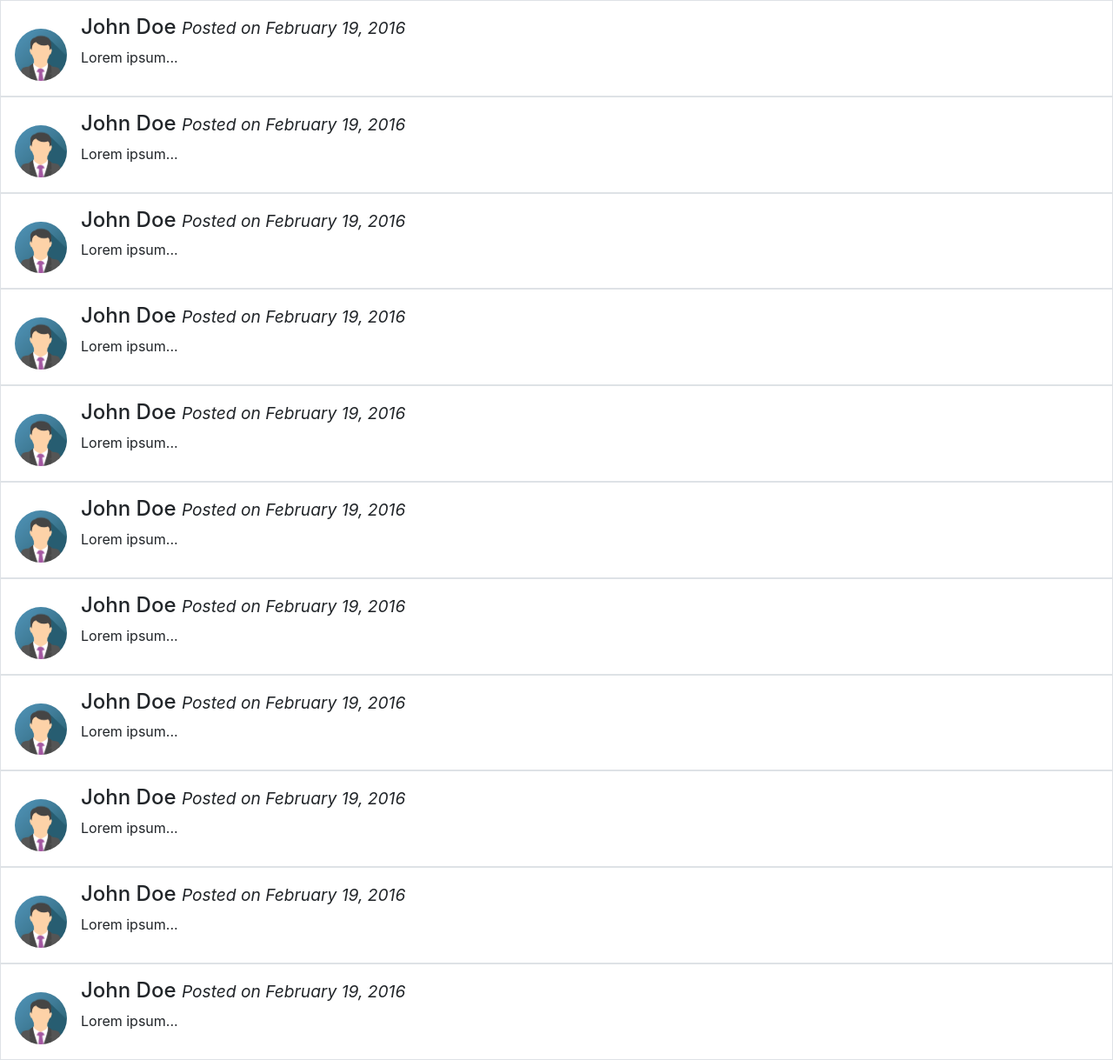
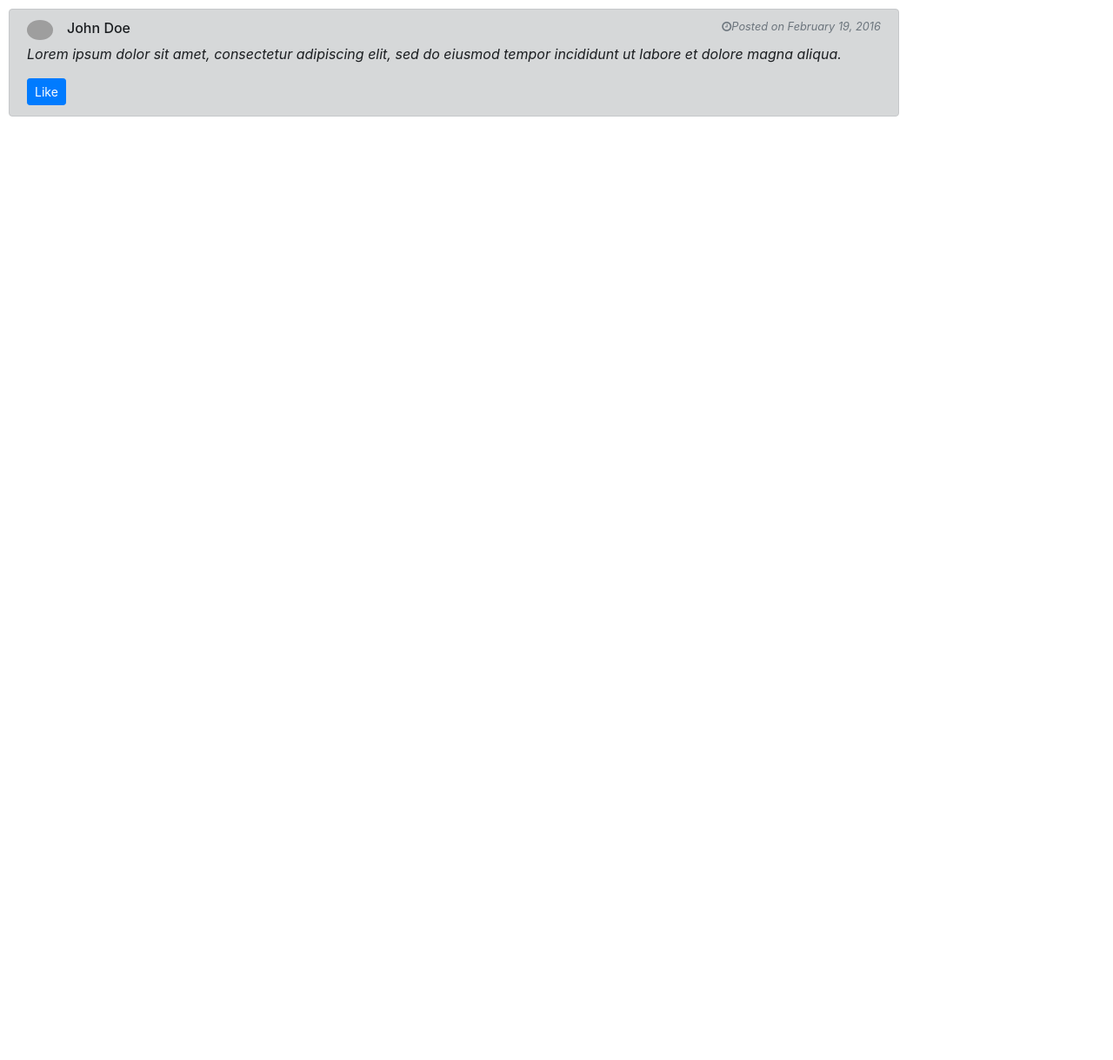
Before and after one commit to Assister2/ChatBook, a PHP site: page /infinite_comment_loading.php in a window 1280 px wide. Shown: the whole page at 87% size. After the commit the page ends 134 px from the top, so only its background shows below. Run offline with PHP 8.4, Linux system fonts and the light colour scheme; grey boxes are pictures that could not be loaded.

Commit message:
comment.php

```diff
--- a/infinite_comment_loading.php
+++ b/infinite_comment_loading.php
@@ -14,85 +14,34 @@
 	    height:200px;
 	    overflow-y: scroll;
 	  }
+	  ::-webkit-scrollbar {
+	      width: 5px;
+	  }
+	  ::-webkit-scrollbar-track {
+	      background: #f1f1f1;
+	  }
+	  ::-webkit-scrollbar-thumb {
+	      background: #888;
+	  }
+	  ::-webkit-scrollbar-thumb:hover {
+	      background: #555;
+	  }
 	</style>
 </head>
 <body>
-	<div class="media border p-3">
-	  <img src="img_avatar3.png" alt="John Doe" class="mr-3 mt-3 rounded-circle" style="width:60px;">
-	  <div class="media-body">
-	    <h4>John Doe <small><i>Posted on February 19, 2016</i></small></h4>
-	    <p>Lorem ipsum...</p>
-	  </div>
-	</div>
-	<div class="media border p-3">
-	  <img src="img_avatar3.png" alt="John Doe" class="mr-3 mt-3 rounded-circle" style="width:60px;">
-	  <div class="media-body">
-	    <h4>John Doe <small><i>Posted on February 19, 2016</i></small></h4>
-	    <p>Lorem ipsum...</p>
-	  </div>
-	</div>
-	<div class="media border p-3">
-	  <img src="img_avatar3.png" alt="John Doe" class="mr-3 mt-3 rounded-circle" style="width:60px;">
-	  <div class="media-body">
-	    <h4>John Doe <small><i>Posted on February 19, 2016</i></small></h4>
-	    <p>Lorem ipsum...</p>
-	  </div>
-	</div>
-	<div class="media border p-3">
-	  <img src="img_avatar3.png" alt="John Doe" class="mr-3 mt-3 rounded-circle" style="width:60px;">
-	  <div class="media-body">
-	    <h4>John Doe <small><i>Posted on February 19, 2016</i></small></h4>
-	    <p>Lorem ipsum...</p>
-	  </div>
-	</div>
-	<div class="media border p-3">
-	  <img src="img_avatar3.png" alt="John Doe" class="mr-3 mt-3 rounded-circle" style="width:60px;">
-	  <div class="media-body">
-	    <h4>John Doe <small><i>Posted on February 19, 2016</i></small></h4>
-	    <p>Lorem ipsum...</p>
-	  </div>
-	</div>
-	<div class="media border p-3">
-	  <img src="img_avatar3.png" alt="John Doe" class="mr-3 mt-3 rounded-circle" style="width:60px;">
-	  <div class="media-body">
-	    <h4>John Doe <small><i>Posted on February 19, 2016</i></small></h4>
-	    <p>Lorem ipsum...</p>
-	  </div>
-	</div>
-	<div class="media border p-3">
-	  <img src="img_avatar3.png" alt="John Doe" class="mr-3 mt-3 rounded-circle" style="width:60px;">
-	  <div class="media-body">
-	    <h4>John Doe <small><i>Posted on February 19, 2016</i></small></h4>
-	    <p>Lorem ipsum...</p>
-	  </div>
-	</div>
-	<div class="media border p-3">
-	  <img src="img_avatar3.png" alt="John Doe" class="mr-3 mt-3 rounded-circle" style="width:60px;">
-	  <div class="media-body">
-	    <h4>John Doe <small><i>Posted on February 19, 2016</i></small></h4>
-	    <p>Lorem ipsum...</p>
-	  </div>
-	</div>
-	<div class="media border p-3">
-	  <img src="img_avatar3.png" alt="John Doe" class="mr-3 mt-3 rounded-circle" style="width:60px;">
-	  <div class="media-body">
-	    <h4>John Doe <small><i>Posted on February 19, 2016</i></small></h4>
-	    <p>Lorem ipsum...</p>
-	  </div>
-	</div>
-	<div class="media border p-3">
-	  <img src="img_avatar3.png" alt="John Doe" class="mr-3 mt-3 rounded-circle" style="width:60px;">
-	  <div class="media-body">
-	    <h4>John Doe <small><i>Posted on February 19, 2016</i></small></h4>
-	    <p>Lorem ipsum...</p>
-	  </div>
-	</div>
-	<div class="media border p-3">
-	  <img src="img_avatar3.png" alt="John Doe" class="mr-3 mt-3 rounded-circle" style="width:60px;">
-	  <div class="media-body">
-	    <h4>John Doe <small><i>Posted on February 19, 2016</i></small></h4>
-	    <p>Lorem ipsum...</p>
-	  </div>
+	<div class="alert alert-dark" style="width:80%;margin:10px;">
+		<div class="media ">
+      <img src="https://randomuser.me/api/portraits/women/14.jpg" alt="username" class="align-self-start mr-3 rounded-circle" style="width:30px;">
+      <div class="media-body">
+        <h6>John Doe<small class="float-right text-muted"><i class="fa fa-clock-o"></i><em>Posted on February 19, 2016</em></small></h6>
+      </div>
+    </div>
+    <p><em>Lorem ipsum dolor sit amet, consectetur adipiscing elit, sed do eiusmod tempor incididunt ut labore et dolore magna aliqua.</em></p>
+    <div class="form-row">
+      <div class="col">
+        <button class="btn btn-primary btn-sm">Like</button>
+      </div>
+    </div>
 	</div>
 </body>
 </html>
```
Also changed, not shown: header.php (+0 -12 lines), infinite_post_loading.php (+17 -3 lines).
